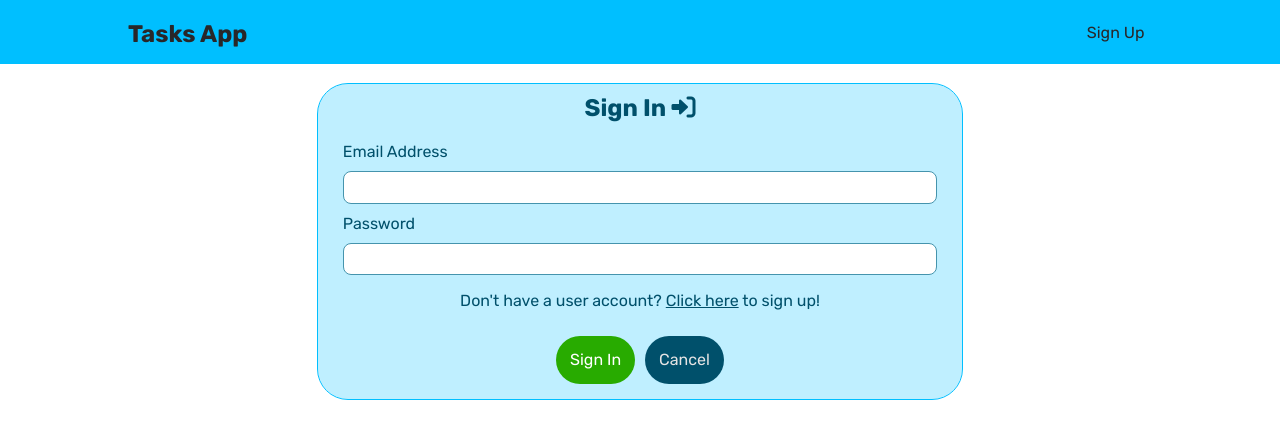
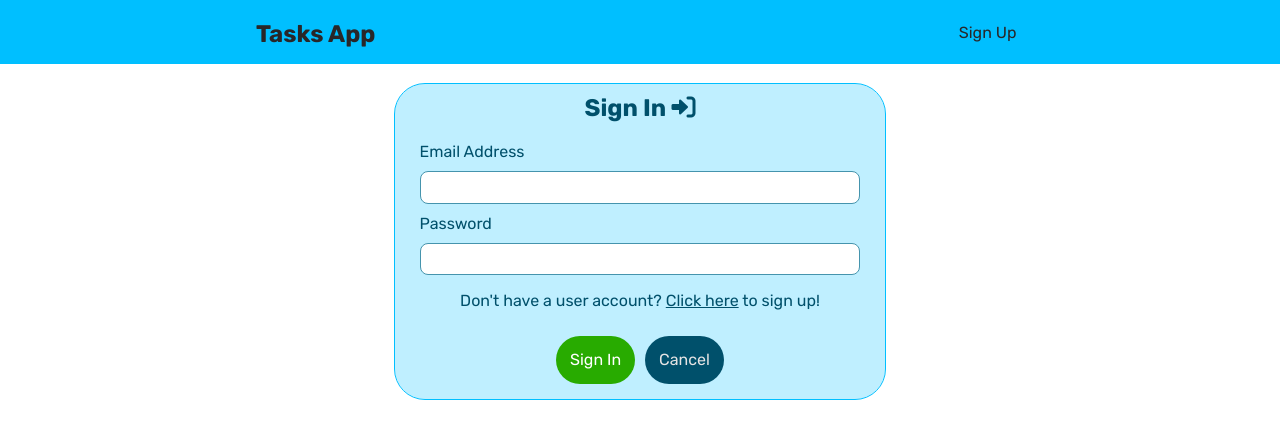
Before and after one commit to tford-dev/tasks-app, a React (Create React App) app: page /signin in a window 1280 px wide. Shown: the top 438 px of the page. Built offline with nearby package versions, Linux system fonts and the light colour scheme.

Commit message:
Cosmetic touch-up in global.css

```diff
--- a/src/Components/NewTask.js
+++ b/src/Components/NewTask.js
@@ -53,8 +53,6 @@
     change = (event) => {
         const name = event.target.name;
         const value = event.target.value;
-        console.log(this.state);
-
         this.setState(() => {
             return {
                 [name]: value
--- a/src/styles/global.css
+++ b/src/styles/global.css
@@ -327,6 +327,10 @@
 }
 
 @media only screen and (min-width: 650px) {
+    .container {
+        width: 60%;
+    }
+
     .component-container {
         width: 60%;
         margin: 0 auto;
```
